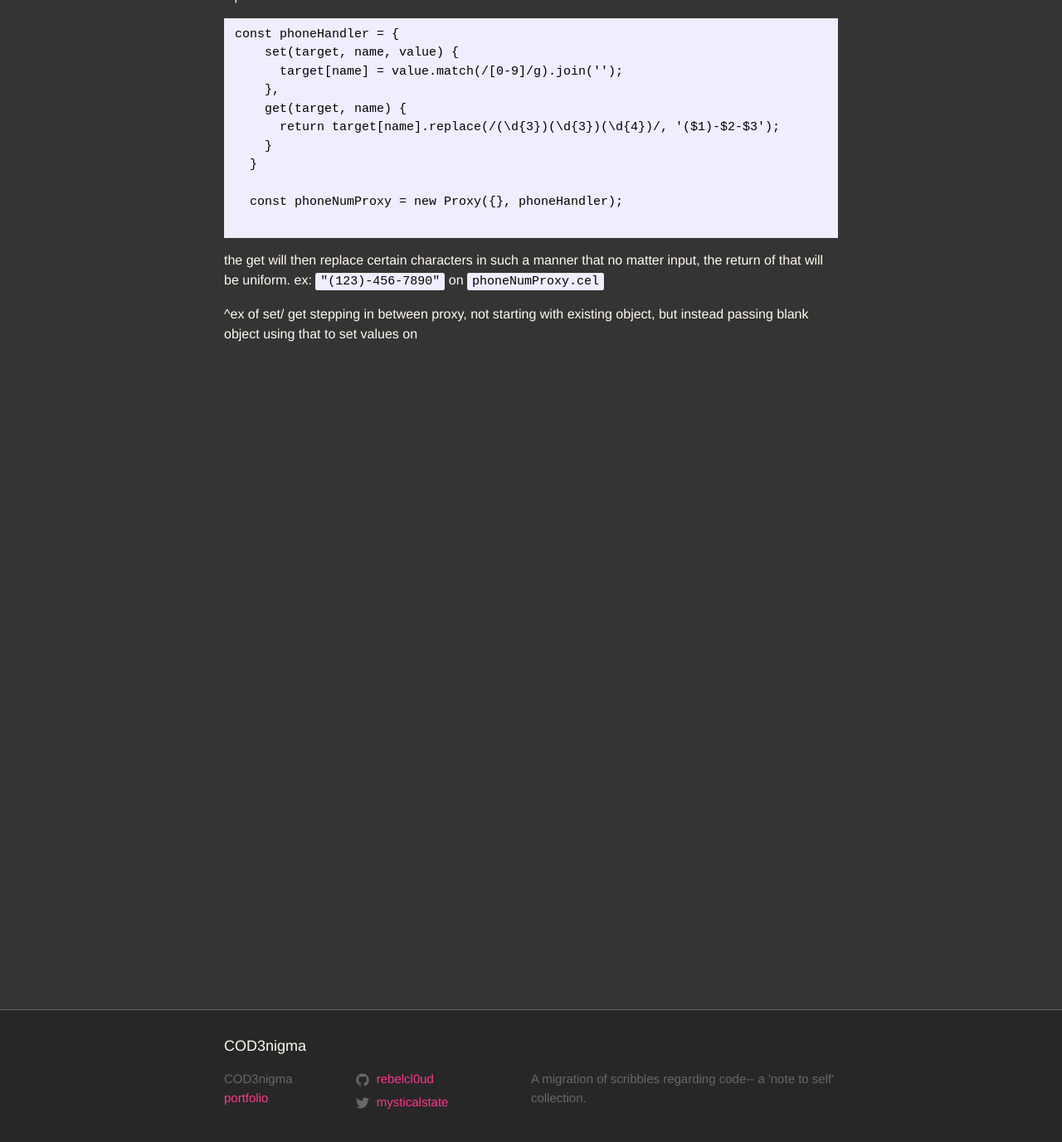
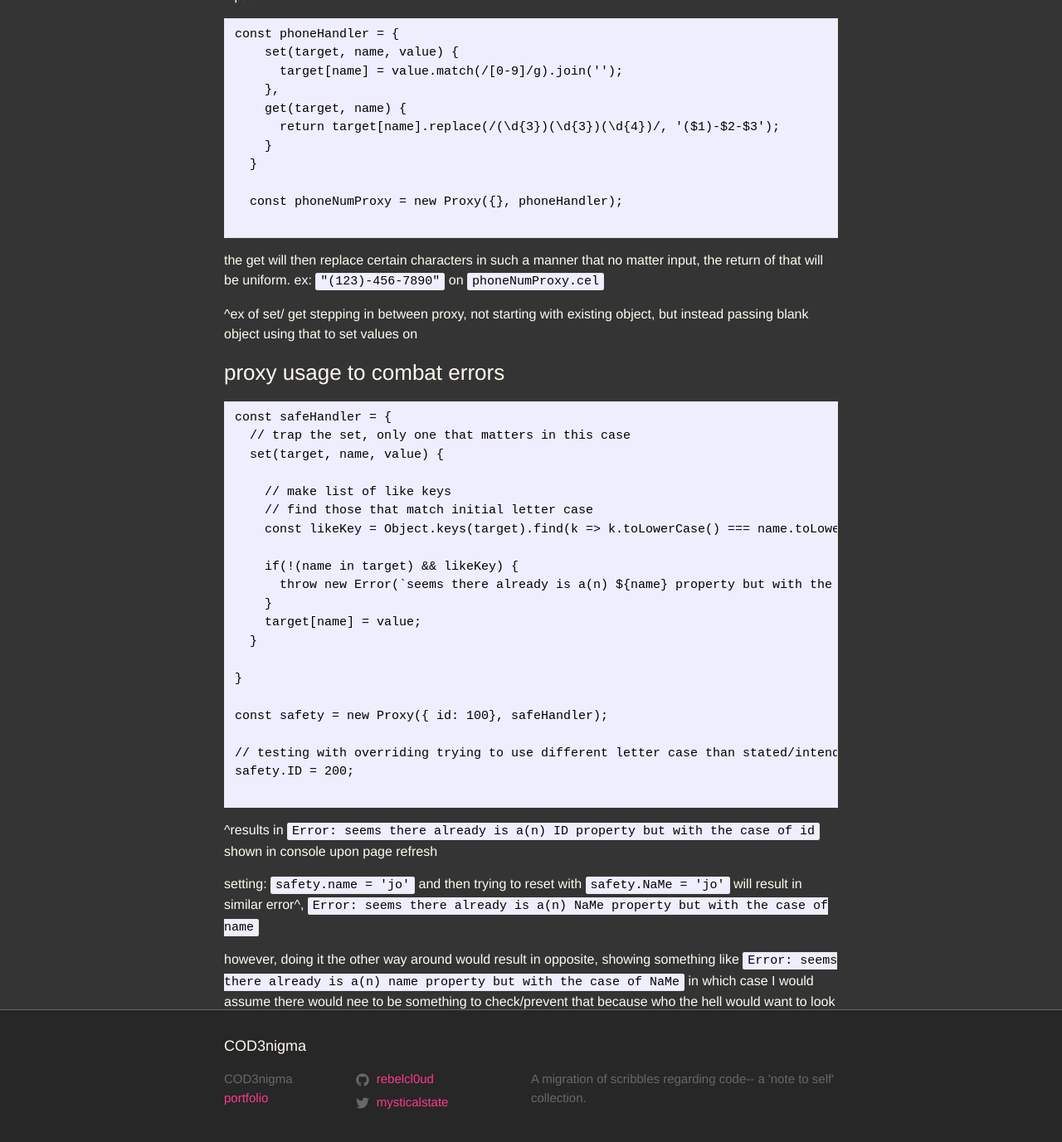
Before and after one commit to rebelcl0ud/blog, a Jekyll site: the page built from _posts/2018-05-10-[42]-es6-status-proxies.markdown, in a window 1280 px wide and 1400 px high, scrolled down 3136 px. Shown: the top 1377 px of the window at 83% size. Built offline with Jekyll 4.4.1, drawn with Linux system fonts in a browser that asks for light colours.

Commit message:
added proxy ex w/throw err

````diff
--- a/_posts/2018-05-10-[42]-es6-status-proxies.markdown
+++ b/_posts/2018-05-10-[42]-es6-status-proxies.markdown
@@ -156,3 +156,34 @@ const phoneHandler = {
 the get will then replace certain characters in such a manner that no matter input, the return of that will be uniform. ex: `"(123)-456-7890"` on `phoneNumProxy.cel`
 
 ^ex of set/ get stepping in between proxy, not starting with existing object, but instead passing blank object using that to set values on
+
+### proxy usage to combat errors
+
+```
+const safeHandler = {
+  // trap the set, only one that matters in this case
+  set(target, name, value) {
+
+    // make list of like keys
+    // find those that match initial letter case
+    const likeKey = Object.keys(target).find(k => k.toLowerCase() === name.toLowerCase())
+
+    if(!(name in target) && likeKey) {
+      throw new Error(`seems there already is a(n) ${name} property but with the case of ${likeKey}`)
+    }
+    target[name] = value;
+  }
+
+}
+
+const safety = new Proxy({ id: 100}, safeHandler);
+
+// testing with overriding trying to use different letter case than stated/intended initially, should throw error
+safety.ID = 200;
+
+```
+^results in `Error: seems there already is a(n) ID property but with the case of id` shown in console upon page refresh
+
+setting: `safety.name = 'jo'` and then trying to reset with `safety.NaMe = 'jo'` will result in similar error^, `Error: seems there already is a(n) NaMe property but with the case of name`
+
+however, doing it the other way around would result in opposite, showing something like `Error: seems there already is a(n) name property but with the case of NaMe` in which case I would assume there would nee to be something to check/prevent that because who the hell would want to look up something with some screwy letter casing, am I right?
````
